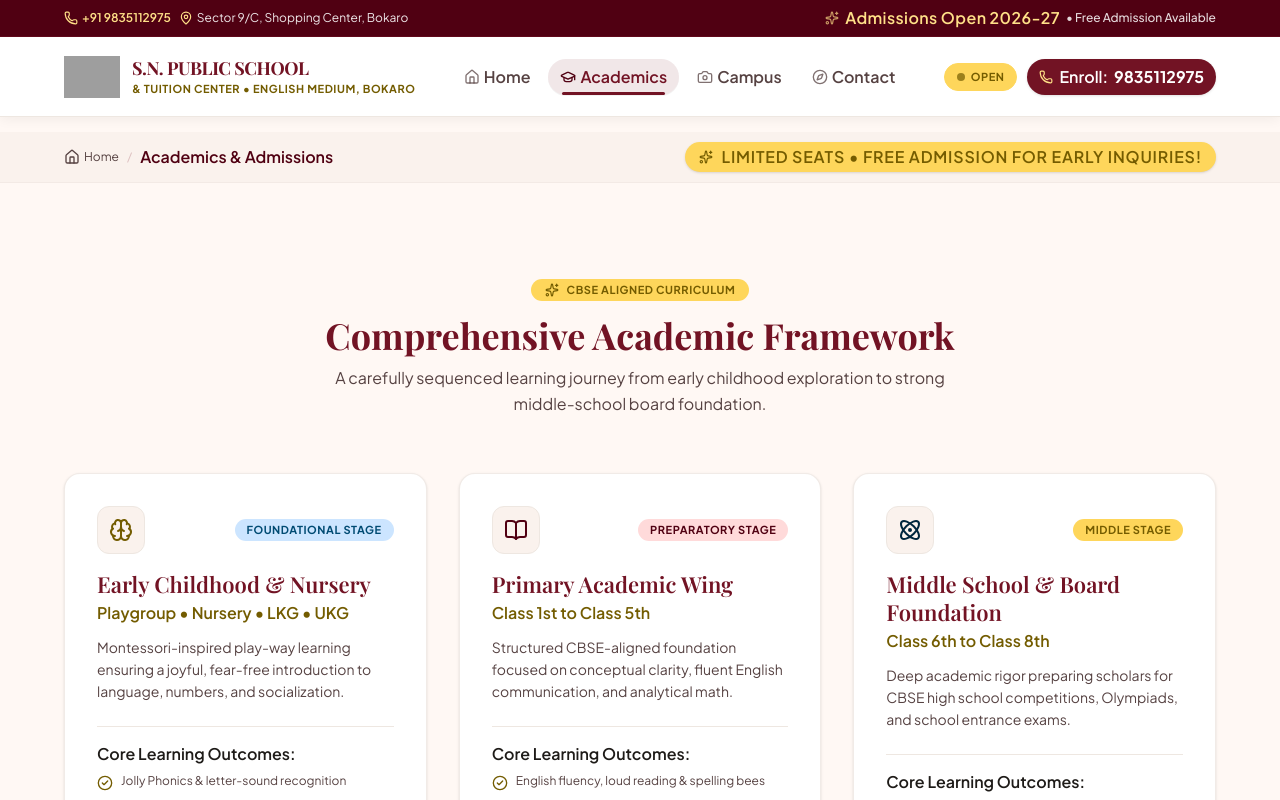
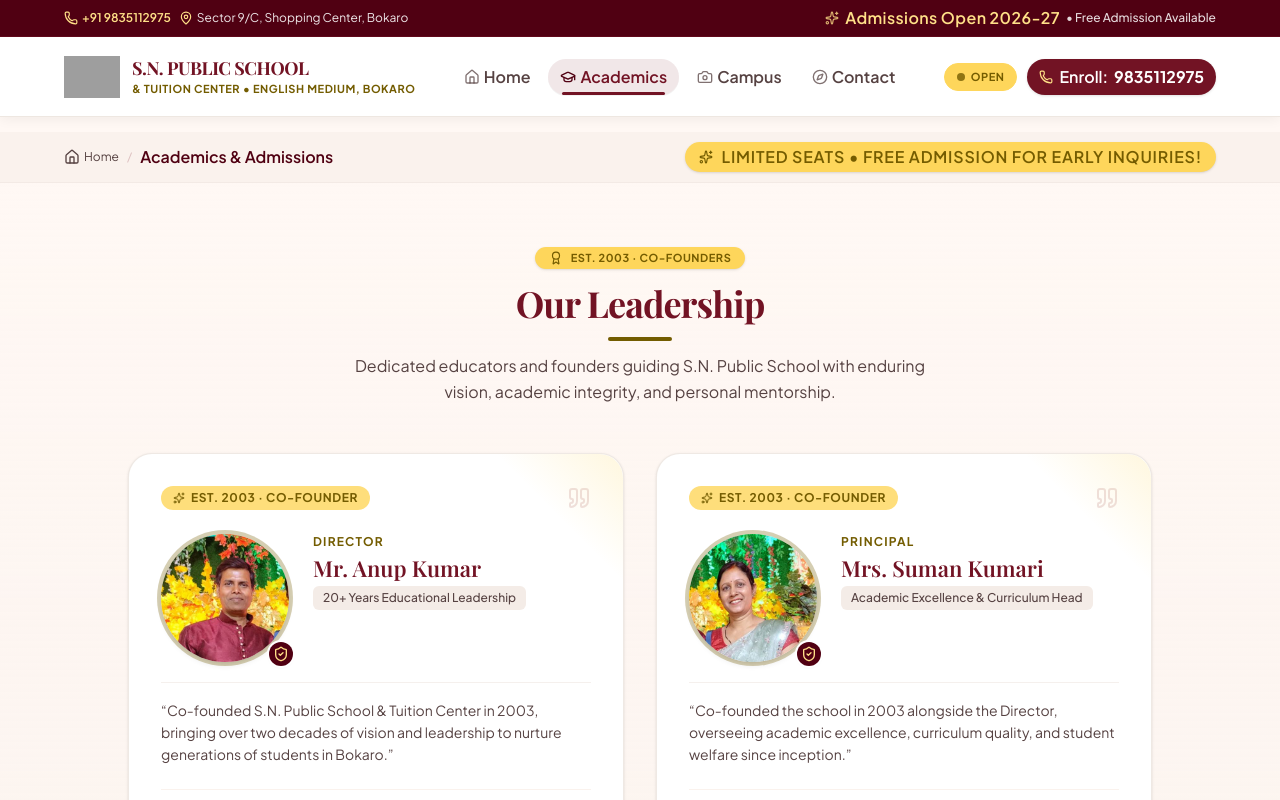
Before and after one commit to sagarx16/Sharda-Nursery-School, a Next.js app: page /academics-admissions in a window 1280 px wide. Shown: the top 800 px of the page. Built offline with nearby package versions, Linux system fonts and the light colour scheme; grey boxes are pictures that could not be loaded.

Commit message:
feat: add Our Leadership section on Academics page and remove duplicate admission forms

```diff
--- a/app/academics-admissions/page.tsx
+++ b/app/academics-admissions/page.tsx
@@ -1,6 +1,6 @@
 import Link from "next/link";
 import { getAcademicSession } from "@/config/site";
-import AdmissionForm from "@/components/AdmissionForm";
+import LeadershipSection from "@/components/LeadershipSection";
 import FaqAccordion from "@/components/FaqAccordion";
 import CtaStrip from "@/components/CtaStrip";
 
@@ -38,13 +38,11 @@ export default function AcademicsAdmissionsPage() {
         </div>
       </div>
 
-
+      {/* Our Leadership (Founders & Administration) */}
+      <LeadershipSection />
 
       {/* Academic Curriculum & Learning Framework */}
       <AcademicCurriculum />
-
-      {/* Admission Form */}
-      <AdmissionForm />
 
       {/* FAQs */}
       <FaqAccordion />
--- a/app/campus-life-gallery/page.tsx
+++ b/app/campus-life-gallery/page.tsx
@@ -2,7 +2,6 @@ import Image from "next/image";
 import Link from "next/link";
 import { siteConfig } from "@/config/site";
 import GalleryFilter from "@/components/GalleryFilter";
-import AdmissionForm from "@/components/AdmissionForm";
 import CtaStrip from "@/components/CtaStrip";
 import CampusHeroSlider from "@/components/CampusHeroSlider";
 import {
@@ -157,8 +156,7 @@ export default function CampusLifeGalleryPage() {
         </div>
       </section>
 
-      {/* Form & CTA */}
-      <AdmissionForm />
+      {/* CTA */}
       <CtaStrip />
     </div>
   );
--- /dev/null
+++ b/components/LeadershipSection.tsx
@@ -0,0 +1,126 @@
+import Image from "next/image";
+import { Award, Sparkles, Quote, ShieldCheck } from "lucide-react";
+
+interface LeaderProfile {
+  name: string;
+  title: string;
+  roleBadge: string;
+  image: string;
+  bio: string;
+  credentials?: string;
+}
+
+const leaders: LeaderProfile[] = [
+  {
+    name: "Mr. Anup Kumar",
+    title: "Director",
+    roleBadge: "Est. 2003 · Co-Founder",
+    image: "/images/director.jpg",
+    bio: "Co-founded S.N. Public School & Tuition Center in 2003, bringing over two decades of vision and leadership to nurture generations of students in Bokaro.",
+    credentials: "20+ Years Educational Leadership",
+  },
+  {
+    name: "Mrs. Suman Kumari",
+    title: "Principal",
+    roleBadge: "Est. 2003 · Co-Founder",
+    image: "/images/principal.jpg",
+    bio: "Co-founded the school in 2003 alongside the Director, overseeing academic excellence, curriculum quality, and student welfare since inception.",
+    credentials: "Academic Excellence & Curriculum Head",
+  },
+];
+
+export default function LeadershipSection() {
+  return (
+    <section className="w-full py-12 sm:py-16 bg-gradient-to-b from-surface to-surface-container-low/60 border-b border-surface-container-high/60">
+      <div className="max-w-[1200px] mx-auto px-4 lg:px-6">
+
+        {/* Section Header */}
+        <div className="text-center max-w-2xl mx-auto mb-10 sm:mb-12">
+          <div className="inline-flex items-center gap-2 px-3.5 py-1 rounded-full bg-secondary-container text-on-secondary-container font-label-badge text-label-badge uppercase font-bold tracking-wider mb-3 shadow-sm">
+            <Award className="w-3.5 h-3.5 text-secondary shrink-0" />
+            <span>Est. 2003 · Co-Founders</span>
+          </div>
+          <h2 className="font-headline-lg text-3xl sm:text-4xl lg:text-5xl text-primary-container font-bold tracking-tight">
+            Our Leadership
+          </h2>
+          <div className="w-16 h-1 bg-secondary rounded-full mx-auto mt-3 mb-3" />
+          <p className="font-body-lg text-body-lg text-on-surface-variant max-w-xl mx-auto">
+            Dedicated educators and founders guiding S.N. Public School with enduring vision, academic integrity, and personal mentorship.
+          </p>
+        </div>
+
+        {/* 2 Profile Cards Side-by-Side */}
+        <div className="grid grid-cols-1 md:grid-cols-2 gap-6 sm:gap-8 max-w-5xl mx-auto">
+          {leaders.map((leader, index) => (
+            <div
+              key={index}
+              className="group relative bg-surface-container-lowest rounded-3xl p-6 sm:p-8 border border-surface-container-high/90 shadow-sm hover:shadow-xl hover:-translate-y-1 transition-all duration-300 flex flex-col justify-between overflow-hidden"
+            >
+              {/* Subtle Decorative Gradient Corner Accent */}
+              <div className="absolute top-0 right-0 w-32 h-32 bg-gradient-to-bl from-secondary-container/20 via-transparent to-transparent rounded-tr-3xl pointer-events-none" />
+
+              <div>
+                {/* Top Row: Badge & Quote Icon */}
+                <div className="flex items-center justify-between gap-3 mb-6">
+                  <span className="inline-flex items-center gap-1.5 px-3 py-1 rounded-full bg-secondary-container/80 text-on-secondary-container text-xs font-bold uppercase tracking-wider">
+                    <Sparkles className="w-3 h-3 text-secondary" />
+                    {leader.roleBadge}
+                  </span>
+                  <Quote className="w-6 h-6 text-outline-variant/50 group-hover:text-secondary/60 transition-colors" />
+                </div>
+
+                {/* Profile Photo & Info */}
+                <div className="flex flex-col sm:flex-row items-center sm:items-start gap-5 sm:gap-6 mb-5 text-center sm:text-left">
+                  {/* Circular / Rounded Headshot */}
+                  <div className="relative shrink-0">
+                    <div className="w-28 h-28 sm:w-32 sm:h-32 rounded-2xl sm:rounded-full overflow-hidden ring-4 ring-secondary/30 group-hover:ring-secondary/70 shadow-md transition-all duration-300 relative bg-surface-container-low">
+                      <Image
+                        src={leader.image}
+                        alt={`${leader.title} Photo`}
+                        fill
+                        sizes="(max-width: 640px) 112px, 128px"
+                        className="object-cover object-center group-hover:scale-105 transition-transform duration-500"
+                        priority
+                      />
+                    </div>
+                    {/* Small verification badge */}
+                    <div className="absolute -bottom-1 -right-1 bg-primary text-white p-1 rounded-full shadow-sm ring-2 ring-white">
+                      <ShieldCheck className="w-4 h-4 text-secondary-fixed" />
+                    </div>
+                  </div>
+
+                  {/* Name, Title, Credentials */}
+                  <div className="flex-1 min-w-0">
+                    <span className="text-xs uppercase font-bold tracking-widest text-secondary block mb-1">
+                      {leader.title}
+                    </span>
+                    <h3 className="font-headline-sm text-2xl sm:text-3xl text-primary-container font-bold leading-snug">
+                      {leader.name}
+                    </h3>
+                    <p className="text-xs text-on-surface-variant font-medium mt-1 inline-flex items-center gap-1 bg-surface-container px-2.5 py-1 rounded-md">
+                      {leader.credentials}
+                    </p>
+                  </div>
+                </div>
+
+                {/* Bio */}
+                <p className="font-body-md text-on-surface-variant text-sm sm:text-base leading-relaxed border-t border-surface-container-high/60 pt-4">
+                  &ldquo;{leader.bio}&rdquo;
+                </p>
+              </div>
+
+              {/* Bottom Card Accent Bar */}
+              <div className="mt-6 pt-4 border-t border-surface-container-low flex items-center justify-between text-xs text-on-surface-variant/80 font-medium">
+                <span className="text-primary font-semibold flex items-center gap-1">
+                  S.N. Public School &amp; Tuition Center
+                </span>
+                <span className="text-secondary font-bold">Since 2003</span>
+              </div>
+            </div>
+          ))}
+        </div>
+
+      </div>
+    </section>
+  );
+}
```
Also changed, not shown: public/images/director.jpg (added), public/images/principal.jpg (added).
